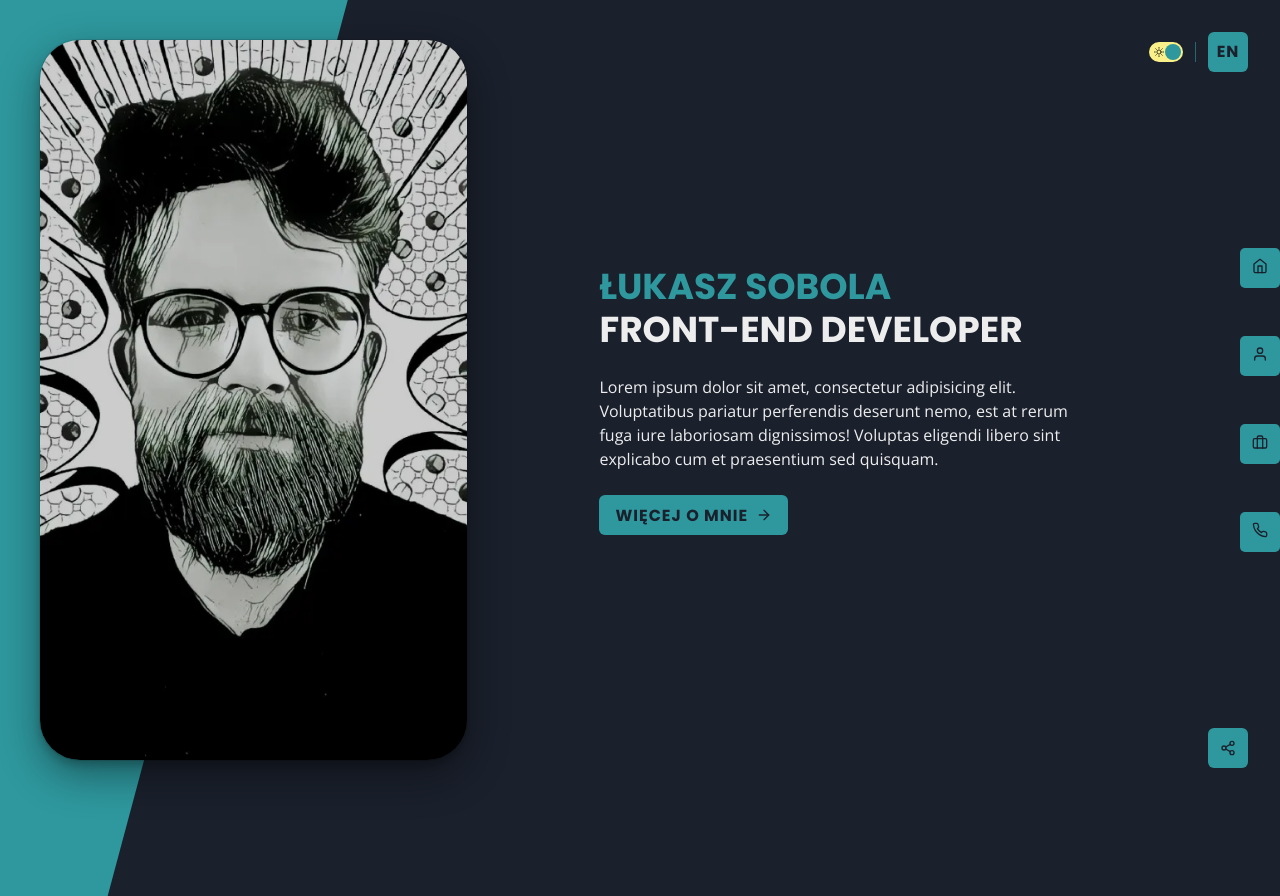
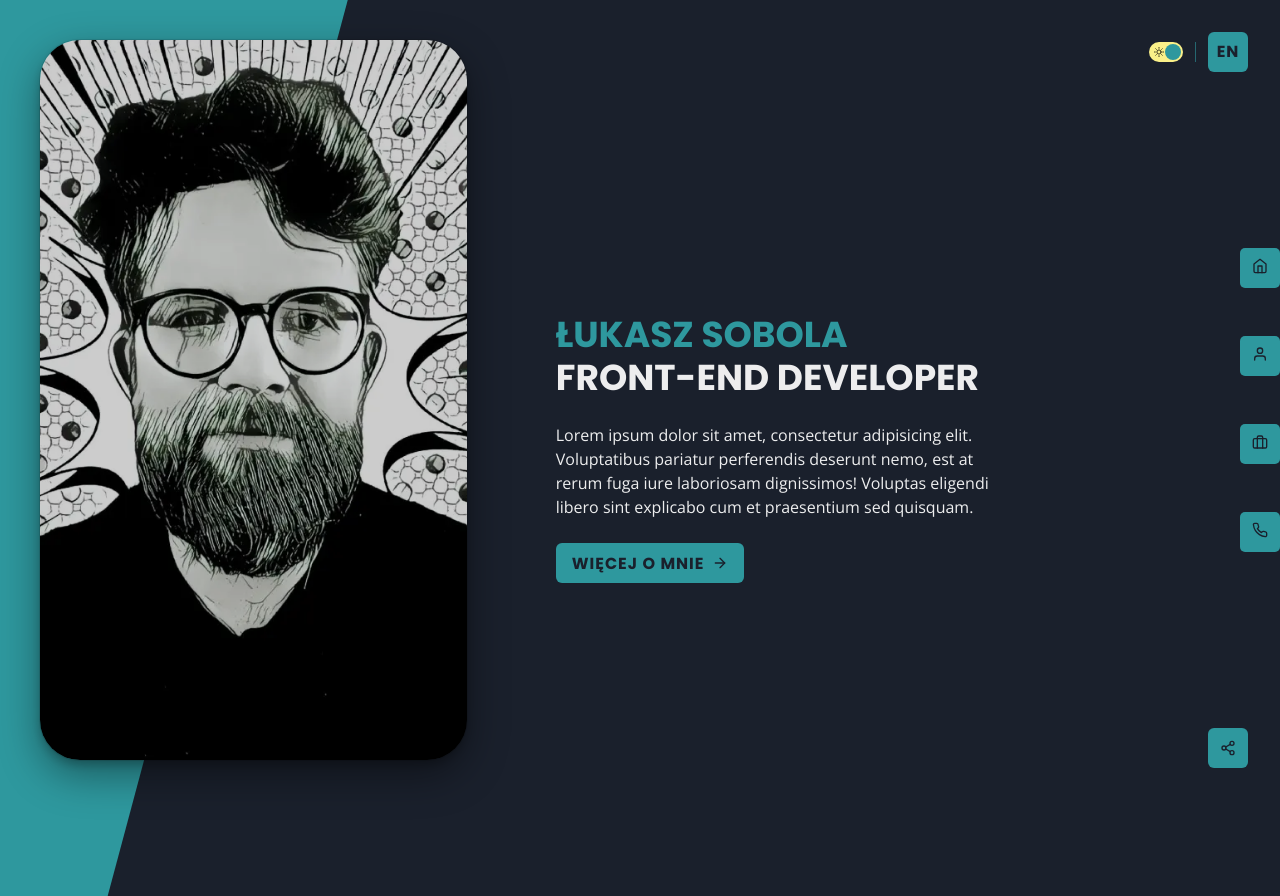
Before and after one commit to wooqash/resume, a Next.js app: page / in a window 1280 px wide. Before the commit the page ends 800 px from the top, so only its background shows below. Built offline with nearby package versions, Linux system fonts and the light colour scheme.

Commit message:
feat(components): added flex element to main layout

```diff
--- a/components/Layout/Layout.tsx
+++ b/components/Layout/Layout.tsx
@@ -1,6 +1,5 @@
+import { Flex } from "@chakra-ui/react";
 import { ReactChild } from "react";
-import LangSwitcher from "../LangSwitcher";
-import ModeSwitcher from "../ModeSwitcher";
 import Navbar from "../Navbar";
 
 type LayoutProps = {
@@ -11,7 +10,19 @@ const Layout: React.FC<LayoutProps> = ({ children }) => {
   return (
     <>
       <Navbar />
-      <main>{children}</main>
+      <main>
+        <Flex
+          py={{ base: 20, lg: 12 }}
+          pl={{ base: 4 }}
+          pr={{ base: 4, lg: 28, "2xl": 4 }}
+          alignItems={{ base: "flex-start", sm: "center" }}
+          maxW="container.xl"
+          m="0 auto"
+          direction="column"
+        >
+          {children}
+        </Flex>
+      </main>
     </>
   );
 };
```
